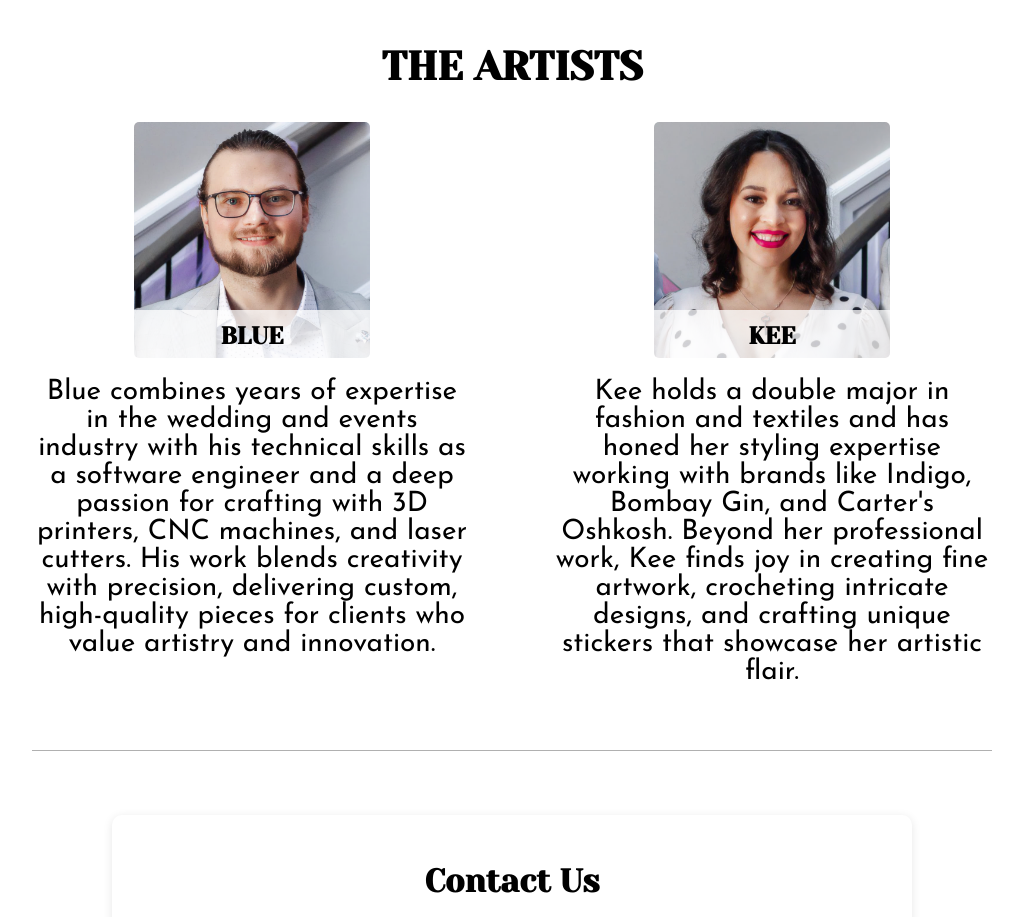
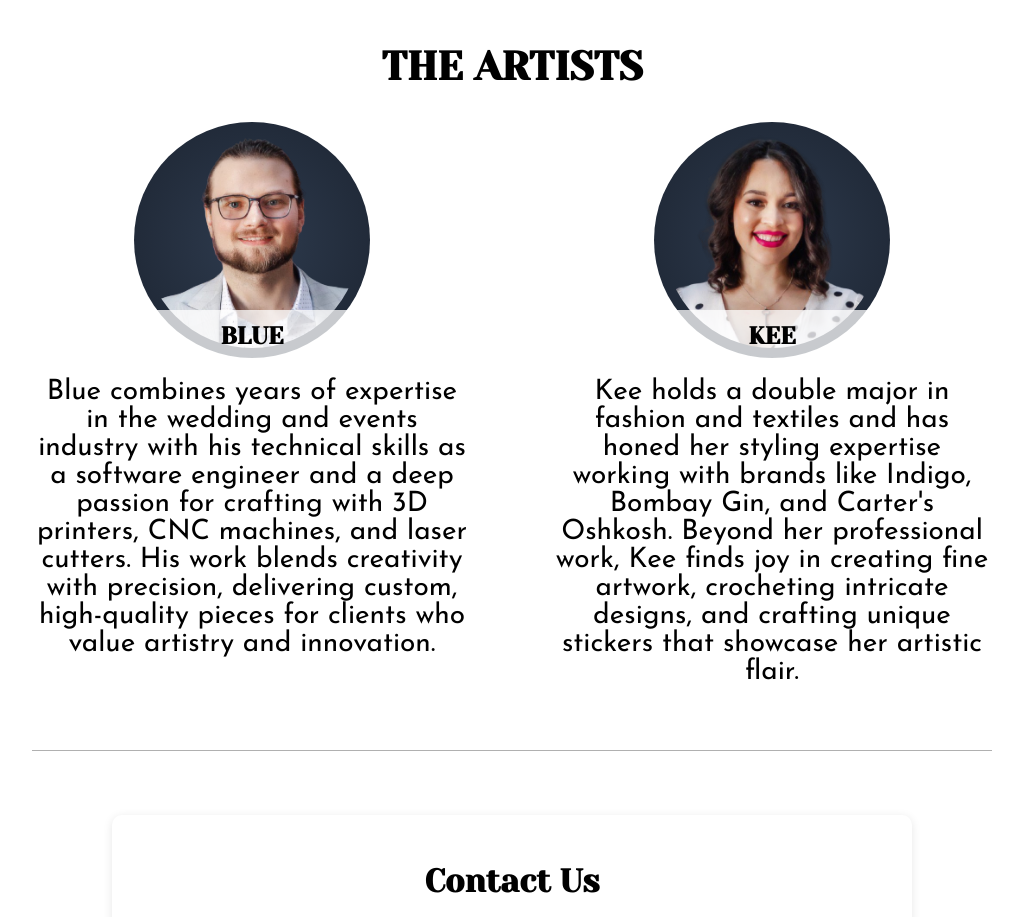
Before and after one commit to Runowo96/bluekee-wedding-website, a React (Create React App) app: page / in a window 1280 px wide. Shown: the part 3940-4857 px from the top of the page, without its empty margins (128-1151 px from the left). Built offline with nearby package versions, Linux system fonts and the light colour scheme.

Commit message:
changed artist image background and shape

```diff
--- a/src/Components/Artists/Artists.js
+++ b/src/Components/Artists/Artists.js
@@ -1,7 +1,7 @@
 import React from "react";
 import "./Artists.scss";
-import blue from "../../assets/images/blue-closeup.avif";
-import kee from "../../assets/images/kee-closeup.avif";
+import blue from "../../assets/images/blue-closeup-no-bg.png";
+import kee from "../../assets/images/kee-closeup-no-bg.png";
 
 function Artists() {
   return (
--- a/src/Components/Artists/Artists.scss
+++ b/src/Components/Artists/Artists.scss
@@ -64,6 +64,10 @@
   &__img {
     width: 100%;
     border-radius: 5px;
+    background: radial-gradient(circle at center, #2e3b4e, #1c2431);
+    position: relative;
+    padding: 10px;
+    border-radius: 50%;
   }
 
   &__name {
```
Also changed, not shown: src/assets/images/blue-closeup-no-bg.png (added), src/assets/images/kee-closeup-no-bg.png (added).
